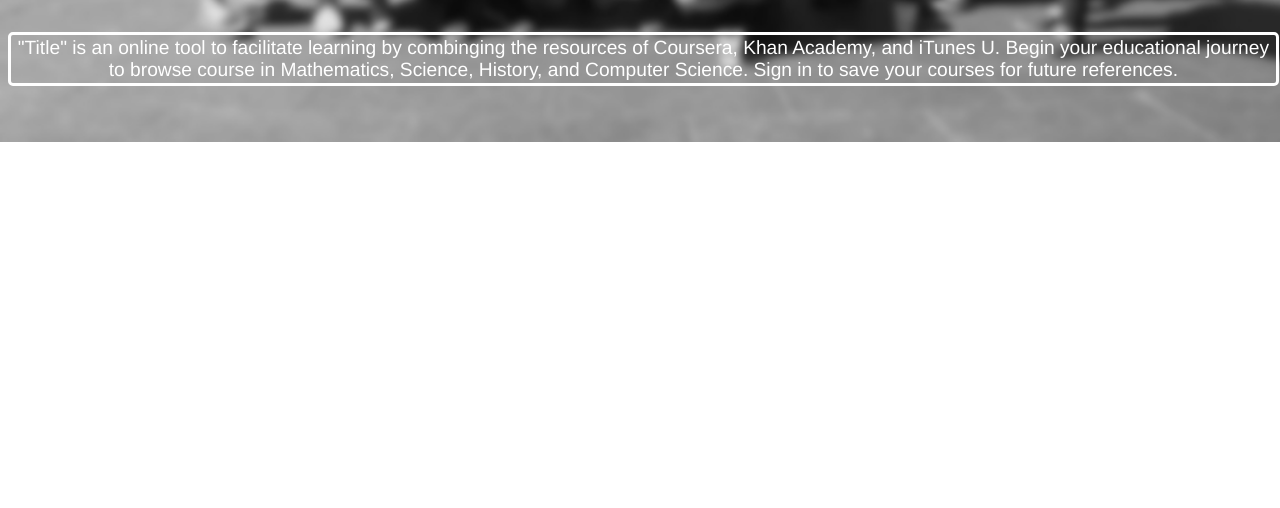
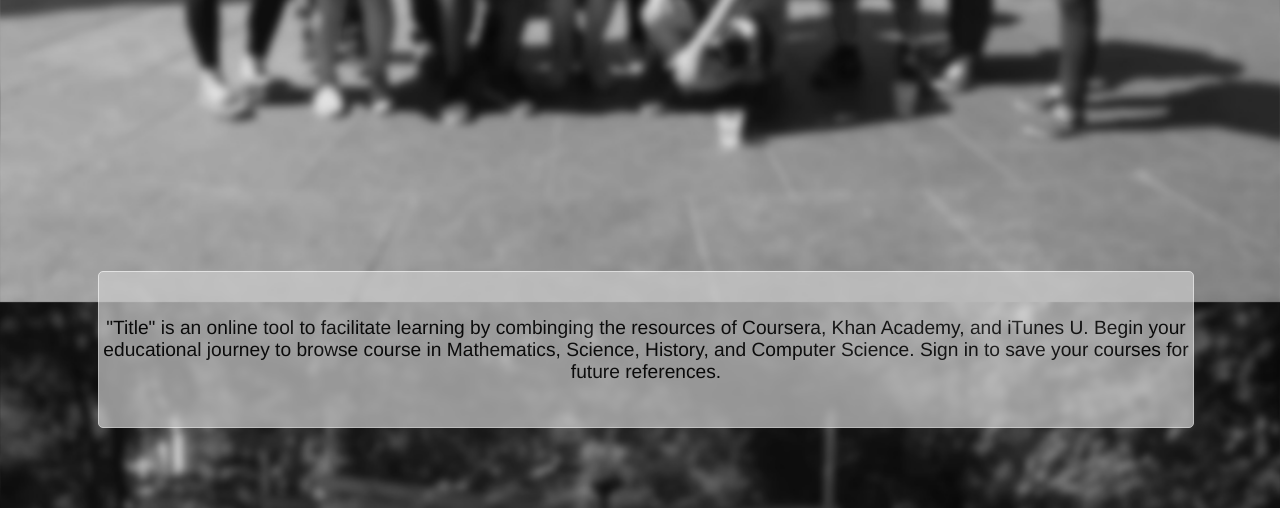
Before and after one commit to Andrews-F/cssi-final-project, a plain HTML site: page html/title.html in a window 1280 px wide. Shown: the part 658-1166 px from the top of the page. Before the commit the page ends 800 px from the top, so only its background shows below. Drawn offline with nearby package versions, Linux system fonts and the light colour scheme.

Commit message:
most recent edit

```diff
--- a/css/title.css
+++ b/css/title.css
@@ -1,5 +1,5 @@
 html {
-  height: 100%;
+  height: 120%;
   background: url(../photos/indexcover.jpg) no-repeat center center;
   background-size: cover;
   font-family: "Helvetica";
@@ -15,7 +15,7 @@ h3{
   width: 100%;
   text-align: center;
   position: absolute;
-  top: 75%;
+  top: 60%;
   cursor: pointer;
 }
 .Begin_Journey {
@@ -203,11 +203,21 @@ a:hover {
 
 #description {
   text-align: center;
-  width: 98.5%;
-  color: white;
+  width: 100%;
   font-size: 120%;
-  border: 3px solid white;
+  border: 1px solid white;
   border-radius: 5px;
-  margin-top: 50px;
-  padding: 2px;
+  margin-top: 810px;
+  background: lightblue;
+  background-color: #CCC;
+  opacity: .7;
+  padding-top: 25px;
+  padding-bottom: 25px;
 }
+#fontcolor {
+  color: black;
+}
+#bottom {
+  padding: 80px;
+  padding-left: 90px;
+}
--- a/html/title.html
+++ b/html/title.html
@@ -26,9 +26,12 @@
       <h1 class="Welcome">Welcome</h1>
     <div id="begin1">
       <a href="/home"<h2 class="Begin_Journey">Begin Journey</h2></a>
-      <p id="description"> "Title" is an online tool to facilitate learning by combinging the resources of Coursera, Khan Academy, and iTunes U. Begin your educational journey to browse course in Mathematics, Science, History, and Computer Science. Sign in to save your courses for future references.</p>
     </div>
       <a href="/login"<p class="login">Login/Logout</p></a>
     </div>
+    <div id="bottom">
+      <div id="description"><p id="fontcolor"> "Title" is an online tool to facilitate learning by combinging the resources of Coursera, Khan Academy, and iTunes U. Begin your educational journey to browse course in Mathematics, Science, History, and Computer Science. Sign in to save your courses for future references.</p>
+      </div>
+    </div>
   </body>
 </html>
```
Also changed, not shown: css/home.css (+4 -9 lines).
